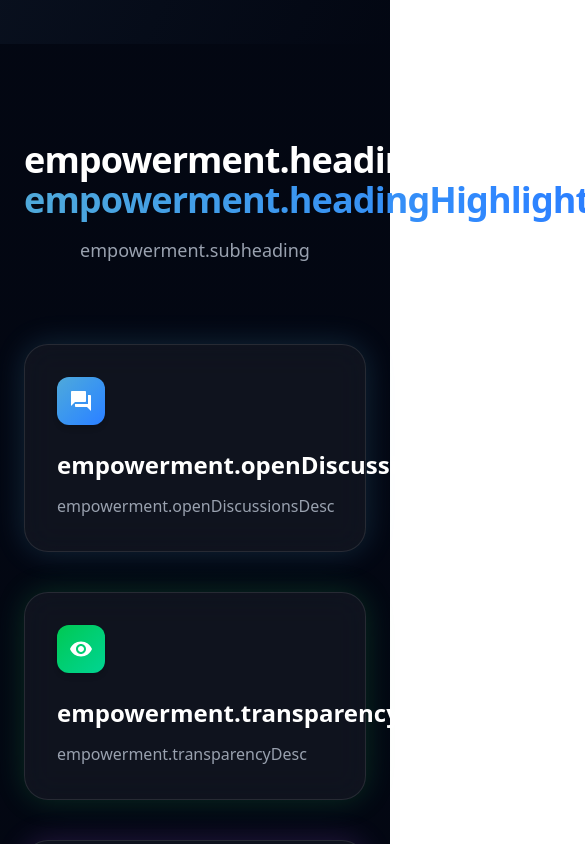
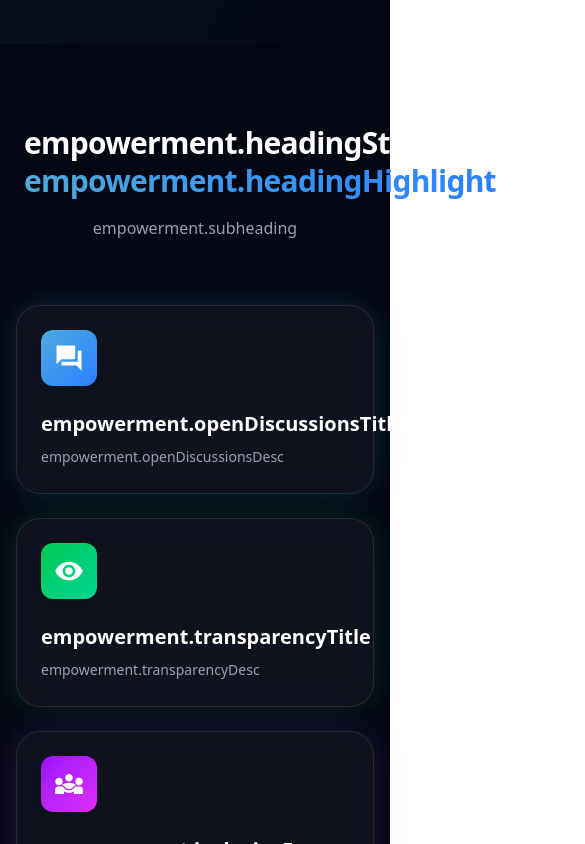
Before and after one commit to Dheeraj-1111-hub/Dcharcha-LandingPage, a React (Vite) app: page / in a window 390 px wide. Shown: the part 800-1644 px from the top of the page, 585 px wide, since content can reach past the window. Built offline with nearby package versions, Linux system fonts and the light colour scheme; the HTML template or start-up script is replaced by a standard one.

Commit message:
Updated landing page content

```diff
--- a/src/components/LandingPage/Contact.jsx
+++ b/src/components/LandingPage/Contact.jsx
@@ -33,22 +33,22 @@ const ContactSection = () => {
 
   const contactInfo = [
     {
-      icon: <MdLocationOn size={24} />,
+      icon: <MdLocationOn size={22} />,
       title: t("contactSection.location.title"),
       text: t("contactSection.location.text"),
     },
     {
-      icon: <MdCall size={24} />,
+      icon: <MdCall size={22} />,
       title: t("contactSection.phone.title"),
       text: t("contactSection.phone.text"),
     },
     {
-      icon: <MdEmail size={24} />,
+      icon: <MdEmail size={22} />,
       title: t("contactSection.email.title"),
       text: t("contactSection.email.text"),
     },
     {
-      icon: <MdSchedule size={24} />,
+      icon: <MdSchedule size={22} />,
       title: t("contactSection.hours.title"),
       text: t("contactSection.hours.text"),
     },
@@ -57,13 +57,15 @@ const ContactSection = () => {
   return (
     <section
       id="contact"
-      className="w-full max-w-7xl mx-auto bg-gradient-to-br from-gray-950 to-gray-950 text-white py-16 px-4 sm:px-6 lg:px-8 rounded-3xl shadow-2xl"
+      className="w-full bg-gradient-to-b from-gray-950 to-gray-950 text-white py-16 sm:py-24 px-4 sm:px-6 lg:px-8"
     >
+      <div className="max-w-6xl mx-auto">
+        {/* Heading */}
         <div className="text-center mb-14">
-        <h2 className="text-4xl sm:text-5xl font-extrabold tracking-tight mb-4">
+          <h2 className="text-3xl sm:text-4xl md:text-5xl font-extrabold tracking-tight mb-4">
             {t("contactSection.title")}
           </h2>
-        <p className="text-lg sm:text-xl text-gray-300 max-w-3xl mx-auto">
+          <p className="text-base sm:text-lg md:text-xl text-gray-300 max-w-3xl mx-auto leading-relaxed">
             {t("contactSection.subtitle")}
           </p>
         </div>
@@ -74,14 +76,14 @@ const ContactSection = () => {
             {contactInfo.map((item, idx) => (
               <div
                 key={idx}
-              className="flex items-start gap-4 bg-gray-800/60 border border-gray-700 p-6 rounded-2xl backdrop-blur-md shadow-xl hover:scale-[1.02] transition-transform duration-300"
+                className="flex items-start gap-4 bg-gray-800/60 border border-gray-700 p-5 sm:p-6 rounded-2xl backdrop-blur-md shadow-lg hover:scale-[1.02] transition-transform duration-300"
               >
-              <div className="min-w-[3rem] min-h-[3rem] bg-gradient-to-r from-[#4FA9DA] to-blue-500 rounded-full flex items-center justify-center shadow-md">
+                <div className="min-w-[3rem] min-h-[3rem] bg-gradient-to-br from-[#4FA9DA] to-blue-500 rounded-full flex items-center justify-center shadow-md">
                   {item.icon}
                 </div>
                 <div>
-                <h4 className="text-lg font-semibold mb-1">{item.title}</h4>
-                <p className="text-gray-300 text-sm">{item.text}</p>
+                  <h4 className="text-base sm:text-lg font-semibold mb-1">{item.title}</h4>
+                  <p className="text-sm text-gray-300">{item.text}</p>
                 </div>
               </div>
             ))}
@@ -90,6 +92,7 @@ const ContactSection = () => {
           {/* Contact Form */}
           <div className="bg-gray-800/70 border border-gray-700 rounded-3xl shadow-xl p-6 sm:p-8 backdrop-blur-md">
             <form onSubmit={handleSubmit} className="space-y-6">
+              {/* Name + Email */}
               <div className="grid grid-cols-1 sm:grid-cols-2 gap-6">
                 <div>
                   <label htmlFor="name" className="block text-sm text-gray-300 mb-2">
@@ -102,7 +105,7 @@ const ContactSection = () => {
                     onChange={handleChange}
                     placeholder={t("contactSection.form.name_placeholder")}
                     required
-                  className="w-full px-4 py-3 bg-gray-900/60 border border-gray-700 text-white rounded-lg focus:ring-2 focus:ring-blue-500 focus:outline-none transition"
+                    className="w-full px-4 py-3 bg-gray-900/60 border border-gray-700 text-white text-sm sm:text-base rounded-lg focus:ring-2 focus:ring-blue-500 focus:outline-none transition"
                   />
                 </div>
                 <div>
@@ -116,11 +119,12 @@ const ContactSection = () => {
                     onChange={handleChange}
                     placeholder={t("contactSection.form.email_placeholder")}
                     required
-                  className="w-full px-4 py-3 bg-gray-900/60 border border-gray-700 text-white rounded-lg focus:ring-2 focus:ring-blue-500 focus:outline-none transition"
+                    className="w-full px-4 py-3 bg-gray-900/60 border border-gray-700 text-white text-sm sm:text-base rounded-lg focus:ring-2 focus:ring-blue-500 focus:outline-none transition"
                   />
                 </div>
               </div>
 
+              {/* Subject */}
               <div>
                 <label htmlFor="subject" className="block text-sm text-gray-300 mb-2">
                   {t("contactSection.form.subject")}
@@ -132,10 +136,11 @@ const ContactSection = () => {
                   onChange={handleChange}
                   placeholder={t("contactSection.form.subject_placeholder")}
                   required
-                className="w-full px-4 py-3 bg-gray-900/60 border border-gray-700 text-white rounded-lg focus:ring-2 focus:ring-blue-500 focus:outline-none transition"
+                  className="w-full px-4 py-3 bg-gray-900/60 border border-gray-700 text-white text-sm sm:text-base rounded-lg focus:ring-2 focus:ring-blue-500 focus:outline-none transition"
                 />
               </div>
 
+              {/* Message */}
               <div>
                 <label htmlFor="message" className="block text-sm text-gray-300 mb-2">
                   {t("contactSection.form.message")}
@@ -147,17 +152,18 @@ const ContactSection = () => {
                   onChange={handleChange}
                   placeholder={t("contactSection.form.message_placeholder")}
                   required
-                className="w-full px-4 py-3 bg-gray-900/60 border border-gray-700 text-white rounded-lg resize-none focus:ring-2 focus:ring-blue-500 focus:outline-none transition"
+                  className="w-full px-4 py-3 bg-gray-900/60 border border-gray-700 text-white text-sm sm:text-base rounded-lg resize-none focus:ring-2 focus:ring-blue-500 focus:outline-none transition"
                 ></textarea>
               </div>
 
               <button
                 type="submit"
-              className="w-full bg-gradient-to-r from-[#4FA9DA] to-blue-500 hover:from-[#3a96c9] hover:to-[#318cc1] text-white font-semibold py-4 rounded-full shadow-lg hover:shadow-blue-500/30 transition-all duration-300 hover:scale-105"
+                className="w-full bg-gradient-to-r from-[#4FA9DA] to-blue-500 hover:from-[#3a96c9] hover:to-[#318cc1] text-white font-semibold py-3 sm:py-4 rounded-full shadow-lg hover:shadow-blue-500/30 transition-all duration-300 hover:scale-105 text-sm sm:text-base"
               >
                 {t("contactSection.form.submit")}
               </button>
             </form>
+          </div>
         </div>
       </div>
     </section>
--- a/src/components/LandingPage/FeaturesCards.jsx
+++ b/src/components/LandingPage/FeaturesCards.jsx
@@ -9,21 +9,21 @@ const EmpowermentSection = () => {
     {
       title: t("empowerment.openDiscussionsTitle"),
       description: t("empowerment.openDiscussionsDesc"),
-      icon: <MdForum className="text-white text-2xl" />,
+      icon: <MdForum className="text-white text-3xl sm:text-4xl" />,
       gradient: "from-[#4FA9DA] to-blue-500",
       glow: "shadow-[0_0_30px_#4FA9DA33]",
     },
     {
       title: t("empowerment.transparencyTitle"),
       description: t("empowerment.transparencyDesc"),
-      icon: <MdVisibility className="text-white text-2xl" />,
+      icon: <MdVisibility className="text-white text-3xl sm:text-4xl" />,
       gradient: "from-green-500 to-emerald-400",
       glow: "shadow-[0_0_30px_#22c55e33]",
     },
     {
       title: t("empowerment.inclusiveEngagementTitle"),
       description: t("empowerment.inclusiveEngagementDesc"),
-      icon: <MdDiversity3 className="text-white text-2xl" />,
+      icon: <MdDiversity3 className="text-white text-3xl sm:text-4xl" />,
       gradient: "from-purple-600 to-fuchsia-500",
       glow: "shadow-[0_0_30px_#a855f733]",
     },
@@ -32,38 +32,38 @@ const EmpowermentSection = () => {
   return (
     <section
       id="features"
-      className="w-full bg-gradient-to-b from-gray-950 via-gray-950 text-white py-24"
+      className="w-full bg-gradient-to-b from-gray-950 via-gray-950 text-white py-20 sm:py-24 px-4"
     >
-      <div className="max-w-7xl mx-auto px-6">
+      <div className="max-w-7xl mx-auto">
         {/* Header */}
-        <div className="text-center mb-20">
-          <h2 className="text-4xl sm:text-5xl font-extrabold tracking-tight mb-4">
+        <div className="text-center mb-16 sm:mb-20 px-2">
+          <h2 className="text-3xl sm:text-5xl font-extrabold tracking-tight mb-4 leading-tight">
             {t("empowerment.headingStart")}{" "}
             <span className="bg-gradient-to-r from-[#4FA9DA] to-blue-500 bg-clip-text text-transparent">
               {t("empowerment.headingHighlight")}
             </span>
           </h2>
-          <p className="text-lg sm:text-xl text-gray-400 max-w-3xl mx-auto">
+          <p className="text-base sm:text-lg text-gray-400 max-w-2xl mx-auto leading-relaxed">
             {t("empowerment.subheading")}
           </p>
         </div>
 
         {/* Card Grid */}
-        <div className="grid grid-cols-1 md:grid-cols-2 lg:grid-cols-3 gap-10">
+        <div className="grid grid-cols-1 sm:grid-cols-2 lg:grid-cols-3 gap-6 sm:gap-8">
           {features.map((feature, idx) => (
             <div
               key={idx}
-              className={`relative p-8 rounded-3xl bg-white/5 backdrop-blur-lg border border-white/10 transition-all duration-300 hover:scale-[1.03] hover:shadow-xl ${feature.glow}`}
+              className={`relative p-6 sm:p-8 rounded-3xl bg-white/5 backdrop-blur-lg border border-white/10 transition-all duration-300 hover:scale-[1.02] hover:shadow-2xl ${feature.glow}`}
             >
               <div
-                className={`w-12 h-12 mb-6 rounded-xl flex items-center justify-center bg-gradient-to-br ${feature.gradient} shadow-md`}
+                className={`w-14 h-14 sm:w-16 sm:h-16 mb-6 rounded-xl flex items-center justify-center bg-gradient-to-br ${feature.gradient} shadow-md`}
               >
                 {feature.icon}
               </div>
-              <h3 className="text-2xl font-semibold text-white mb-3 z-10 relative">
+              <h3 className="text-xl sm:text-2xl font-semibold text-white mb-2 sm:mb-3 z-10 relative">
                 {feature.title}
               </h3>
-              <p className="text-gray-400 leading-relaxed z-10 relative">
+              <p className="text-sm sm:text-base text-gray-400 leading-relaxed z-10 relative">
                 {feature.description}
               </p>
             </div>
```
Lines whose indentation alone changed are shown as unchanged.
